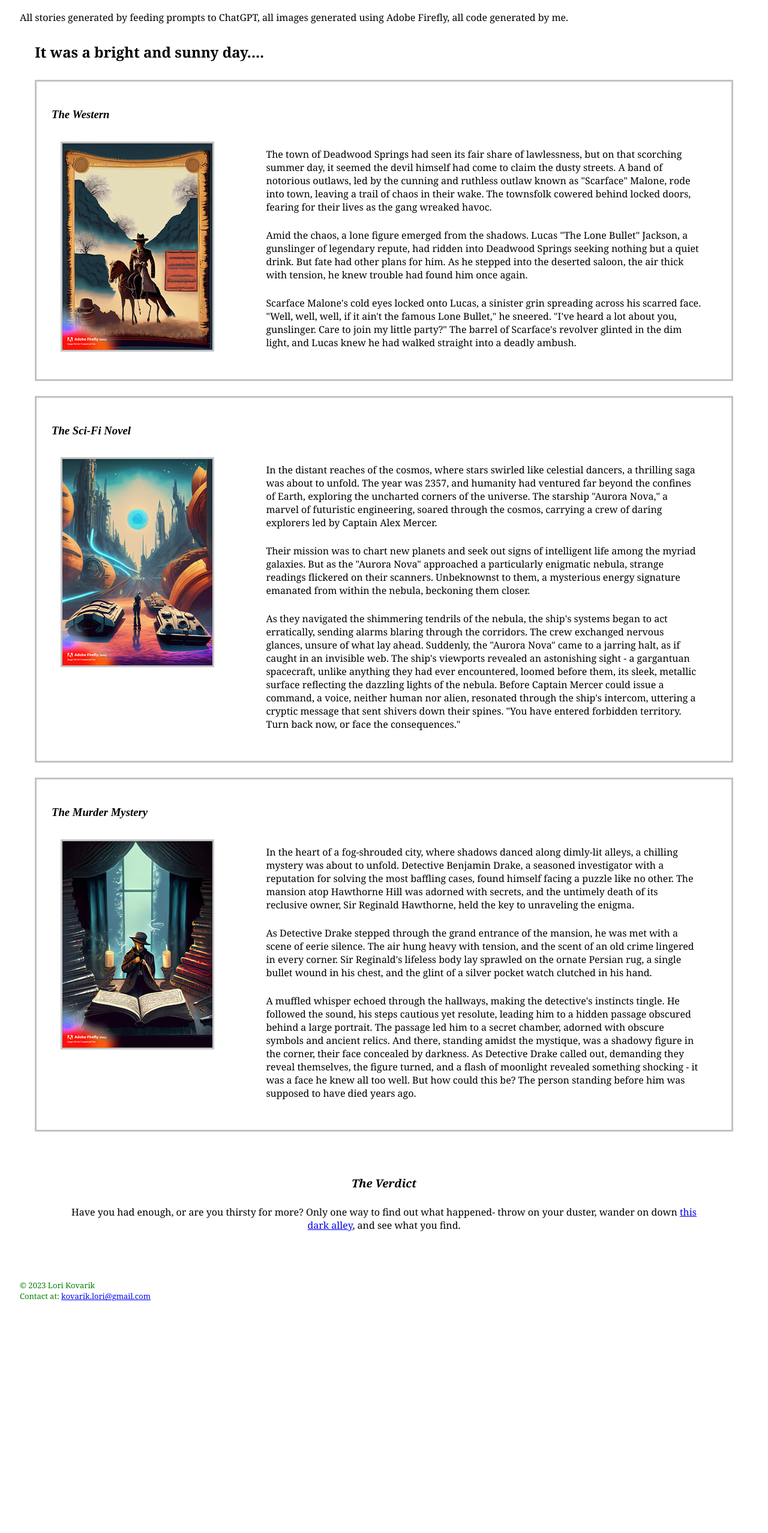
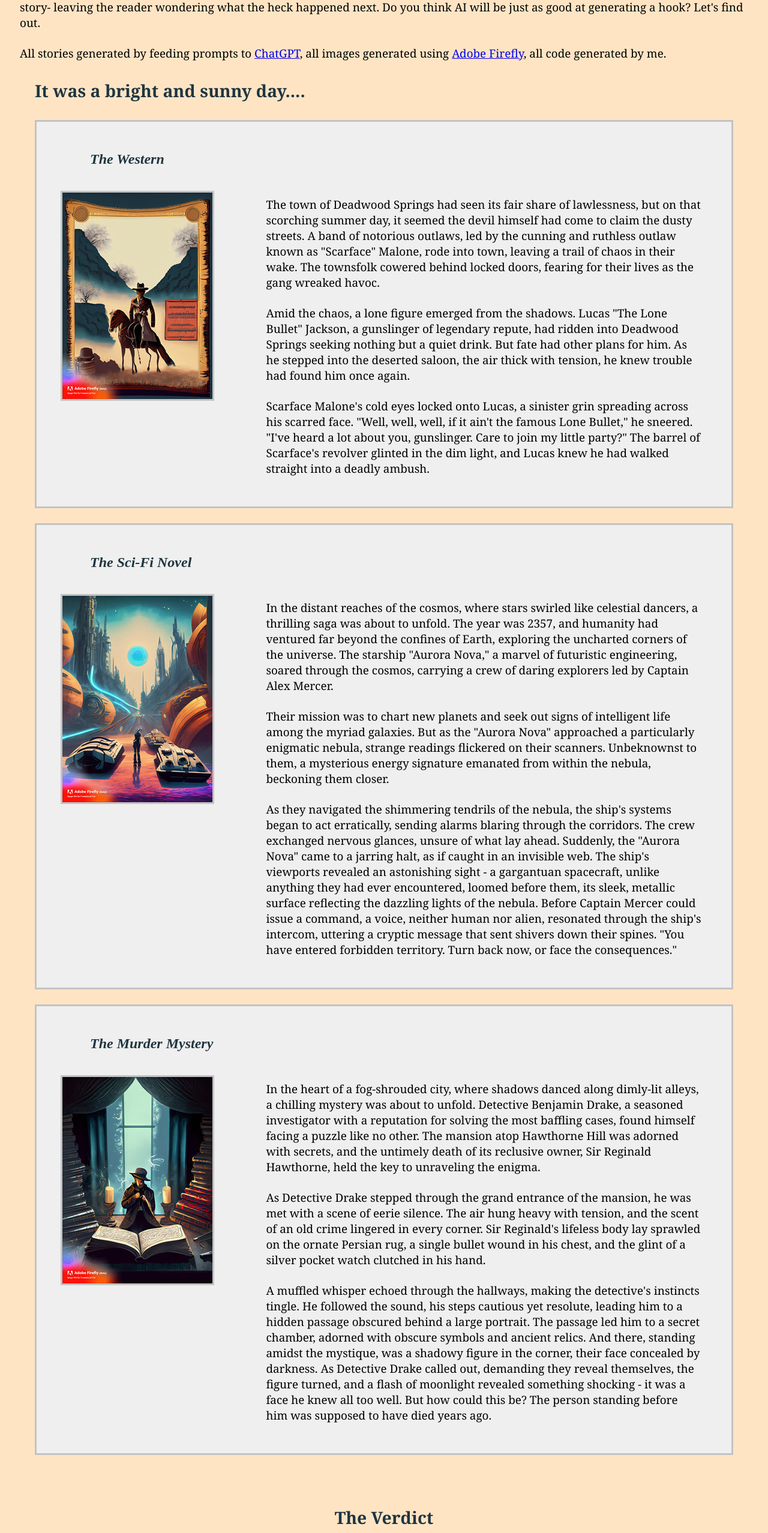
Before and after one commit to LaunchCodeAllhubs/js-assignment-4-html-me-something-l-kovarik, a website: page index.html in a window 1280 px wide. Shown: the part 225-2780 px from the top of the page at 60% size. Before the commit the page ends 2419 px from the top, so only its background shows below. Drawn offline with Linux system fonts and the light colour scheme.

Commit message:
Minor  changes to HTML and CSS

```diff
--- a/index.html
+++ b/index.html
@@ -1,11 +1,11 @@
 <!DOCTYPE html>
 <html>
 
-<head>
+<header>
    <title>If on a Browser's Page a Reader</title>
 
-   <link href="style.css" rel="stylesheet" type="text/css" />
-</head>
+   <link href="styles.css" rel="stylesheet" type="text/css" />
+</header>
 
 <body>
    <main>
@@ -18,10 +18,9 @@
             Night a Traveler</a> introduces the first chapters of ten different novels within a frame of an overarching
          story- leaving the reader wondering what the heck happened next. Do you think AI will be just as good at
          generating a hook? Let's find out. </p>
-      <p>All stories generated by feeding prompts to ChatGPT, all images generated using Adobe Firefly, all code
+      <p>All stories generated by feeding prompts to <a href="https://openai.com/blog/chatgpt">ChatGPT</a>, all images generated using <a href="https://firefly.adobe.com/">Adobe Firefly</a>, all code
          generated by me.</p>
-      <h2 id="subtitle">It was a bright and sunny day....</h2>
-
+      <h2>It was a bright and sunny day....</h2>
 
       <article class="story">
          <h3>The Western</h3>
@@ -40,10 +39,7 @@
                to join my little party?" The barrel of Scarface's revolver glinted in the dim light, and Lucas knew he had
                walked straight into a deadly ambush.</p></div>
           </div>
-
-
       </article>
-
 
       <article class="story">
          <h3>The Sci-Fi Novel</h3>
@@ -69,7 +65,6 @@
 
       </article>
 
-
       <article class="story">
          <h3>The Murder Mystery</h3>
          <div class="row">
@@ -91,12 +86,11 @@
             Detective Drake called out, demanding they reveal themselves, the figure turned, and a flash of moonlight
             revealed something shocking - it was a face he knew all too well. But how could this be? The person standing
             before him was supposed to have died years ago.</p></div>
-
       </article>
 
       <article id="closing">
-         <h3>The Verdict</h3>
-         <p>Have you had enough, or are you thirsty for more? Only one way to find out what happened- throw on your
+         <h2>The Verdict</h2>
+         <p>Have you had enough, or are you thirsty for more? Can ChatGPT hold a candle to your favorite author? Only one way to find out what happened- throw on your
             duster, wander on down <a href="https://chat.openai.com/?model=text-davinci-002-render-sha">this dark
                alley</a>, and see what you find.</p>
       </article>
--- a/style.css
+++ b/styles.css
@@ -7,6 +7,8 @@
 body {
     display: block;
     margin: 8px;
+    background-color: bisque;
+    font-size: 1.18rem;
 }
 
 p {
@@ -15,13 +17,11 @@ p {
     font: Georgia;
 }
 
-#subtitle {
+h2 {
     margin: 30px 50px;
     font-family: Cambria;
-
+    color: #1F3540;
 }
-
-
 
 article {
     margin: 25px 50px;
@@ -30,13 +30,10 @@ article {
 .row {
     display: flex;
     vertical-align: middle;
-
   }
 
 .img-column {
     flex: 30%;
-
-
 }
 
 .column {
@@ -45,13 +42,14 @@ article {
 
 h3 {
     font: Georgia;
+    font-size: x-large;
     font-style: italic;
+    text-indent: 4rem;
+    color: #1F3540;
 }
-
 
 img {
     margin: 15px;
-
     border-style: solid;
     border: width 3px;;
     border-color: #c3c3c3;
@@ -62,6 +60,7 @@ img {
     border-style: solid;
     border-color:#c3c3c3;
     padding: 25px;
+    background-color: #efefef;
 }
 
 #closing {
@@ -69,12 +68,10 @@ img {
     padding: 25px;
     text-align: center;
     font-family: Cambria;
-
 }
 
 footer {
-    font-size: small;
-
+    font-size: medium;
 }
 
 .funParagraph {
```
